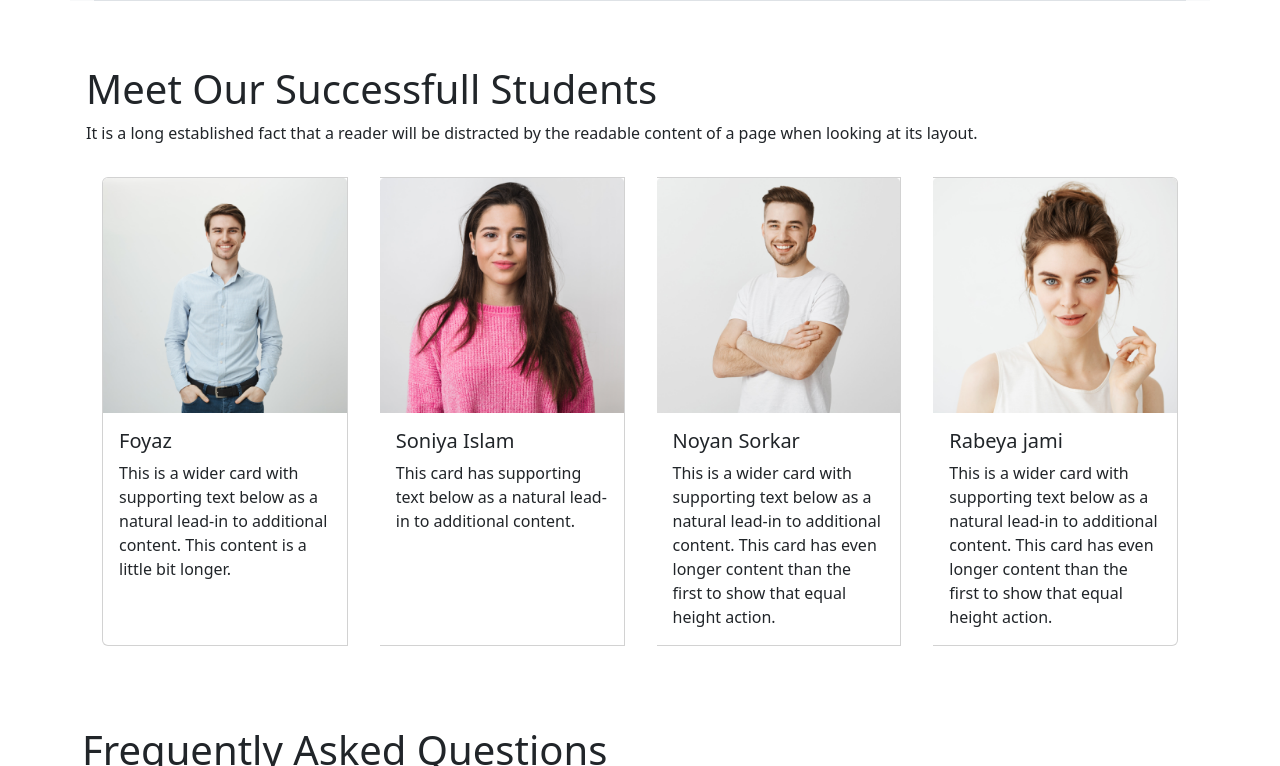
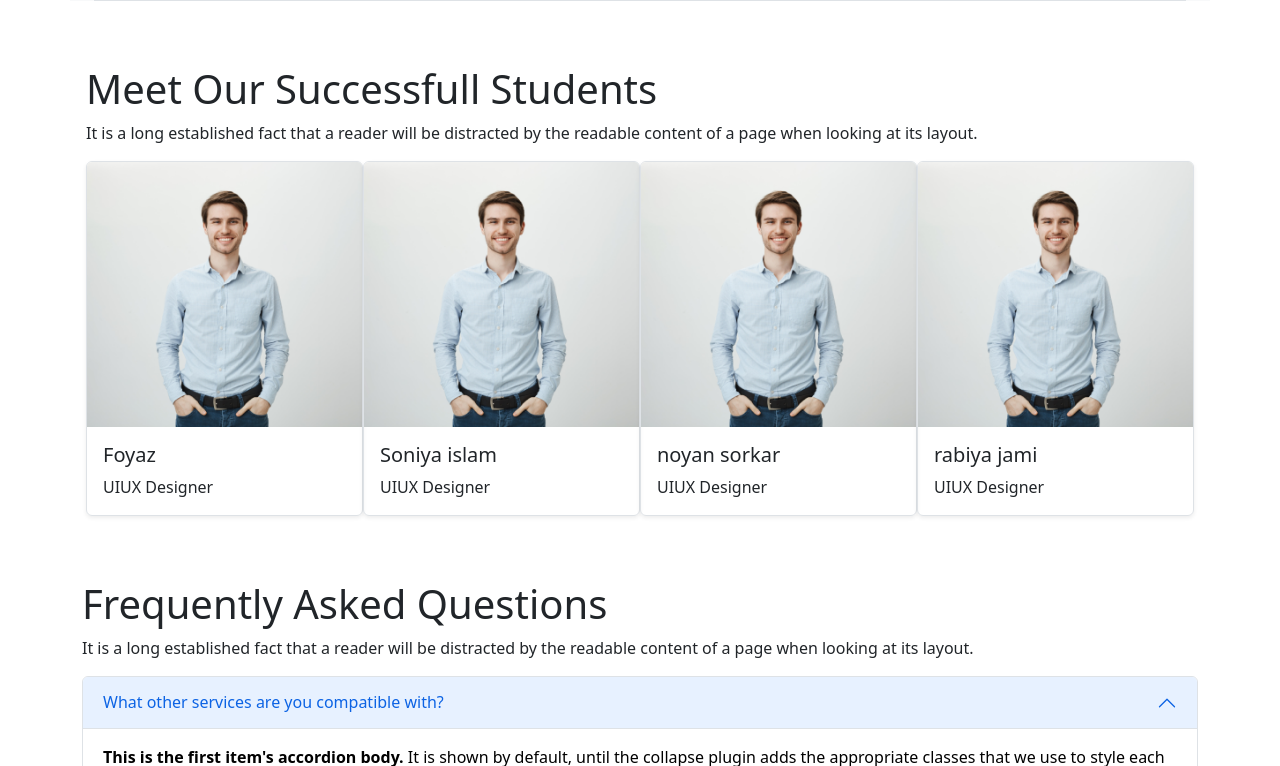
Before and after one commit to akhi780/E-Learning, a plain HTML site: page index.html in a window 1280 px wide. Shown: the part 2034-2800 px from the top of the page. Drawn offline with nearby package versions, Linux system fonts and the light colour scheme.

Commit message:
student meet

```diff
--- a/index.html
+++ b/index.html
@@ -21,7 +21,7 @@
     <header class="container">
         <nav class="navbar navbar-expand-lg fixed-top bg-light">
             <div class="container">
-                <a class="navbar-brand" href="#">Navbar</a>
+                <a class="navbar-brand" href="#">E-Learning</a>
                 <button class="navbar-toggler" type="button" data-bs-toggle="collapse"
                     data-bs-target="#navbarSupportedContent" aria-controls="navbarSupportedContent"
                     aria-expanded="false" aria-label="Toggle navigation">
@@ -59,7 +59,7 @@
         </nav>
  </header>
 
-       <!-- carousel item  -->
+       <!-- carousel item stert  -->
 
        <div id="carouselExampleDark" class="carousel carousel-dark slide carousel-fade container pt-3 mt-5" data-bs-ride="carousel">
         <div class="carousel-inner">
@@ -99,8 +99,9 @@
           </span>
         </button>
       </div>
+      <!-- carousel item end  -->
 
-<!-- --course item--  -->
+<!-- --course item stert--  -->
 
 <section class="course container my-5">
   <h1 class="text-center fs-1 fw-semibold lh-sm">Discover Our Popular <br>Courses</h1>
@@ -176,6 +177,9 @@
       <a href="#" class="btn btn-primary">View All</a>
   </div>
 </section>
+<!----- course item end --- -->
+
+<!-- Ready to join section stert -->
 
 <section class="container mt-5 bg-light">
     <div class="container overflow-hidden text-center">
@@ -190,50 +194,61 @@
 
           </div>
 </section>
+<!-- Ready to join section end  -->
 
-<section class="container mt-5 p-3
-">
+<!-- Students Meet section stert  -->
+
+<section class="container mt-5 p-3">
     <h1>Meet Our Successfull
         Students</h1>
         <p>It is a long established fact that a reader will be distracted by the
             readable content of a page when looking at its layout.</p>
 
             <div class="card-group">
-                <div class="card m-3 col-12 col-lg-6 ">
-                  <img src="images/student/student-1.png" class="card-img-top" alt="...">
-                  <div class="card-body">
-                    <h5 class="card-title">Foyaz </h5>
-                    <p class="card-text">This is a wider card with supporting text below as a natural lead-in to additional content. This content is a little bit longer.</p>
+              <div class="student-card col-12 col-md-6 col-lg-3">
+                <div class="student-item border border-1 rounded shadow-sm">
+                    <img src="images/student/student-1.png" class="w-100" alt="">
+                    <div class="student-info pt-3 pb-0 ps-3">
+                        <h5>Foyaz</h5>
+                        <p>UIUX Designer</p>
+                    </div>
+                </div>
+            </div>
+            <div class="student-card col-12 col-md-6 col-lg-3">
+              <div class="student-item border border-1 rounded shadow-sm">
+                  <img src="images/student/student-1.png" class="w-100" alt="">
+                  <div class="student-info pt-3 pb-0 ps-3">
+                      <h5>Soniya islam</h5>
+                      <p>UIUX Designer</p>
+                  </div>
+              </div>
+          </div>
+          <div class="student-card col-12 col-md-6 col-lg-3">
+            <div class="student-item border border-1 rounded shadow-sm">
+                <img src="images/student/student-1.png" class="w-100" alt="">
+                <div class="student-info pt-3 pb-0 ps-3">
+                    <h5>noyan sorkar</h5>
+                    <p>UIUX Designer</p>
+                </div>
+            </div>
+        </div>
+        <div class="student-card col-12 col-md-6 col-lg-3">
+          <div class="student-item border border-1 rounded shadow-sm">
+              <img src="images/student/student-1.png" class="w-100" alt="">
+              <div class="student-info pt-3 pb-0 ps-3">
+                  <h5>rabiya jami</h5>
+                  <p>UIUX Designer</p>
+              </div>
+          </div>
+      </div>
+      </div>
+</section>
 
-                  </div>
-                </div>
-                <div class="card m-3 col-12 col-lg-6">
-                  <img src="images/student/student-2.png" class="card-img-top" alt="...">
-                  <div class="card-body">
-                    <h5 class="card-title">Soniya Islam</h5>
-                    <p class="card-text">This card has supporting text below as a natural lead-in to additional content.</p>
+<!-- Students Meet section end  -->
 
-                  </div>
-                </div>
-                <div class="card m-3 col-12 col-lg-6">
-                  <img src="images/student/student-3.png" class="card-img-top" alt="...">
-                  <div class="card-body">
-                    <h5 class="card-title">Noyan Sorkar</h5>
-                    <p class="card-text">This is a wider card with supporting text below as a natural lead-in to additional content. This card has even longer content than the first to show that equal height action.</p>
 
-                  </div>
-                </div>
-                <div class="card m-3 col-12 col-lg-6">
-                  <img src="images/student/student-4.png" class="card-img-top" alt="...">
-                  <div class="card-body">
-                    <h5 class="card-title">Rabeya jami</h5>
-                    <p class="card-text">This is a wider card with supporting text below as a natural lead-in to additional content. This card has even longer content than the first to show that equal height action.</p>
+<!-- Asked Questions section stert  -->
 
-                  </div>
-                </div>
-              </div>
-
-</section>
 
 <section class="container mt-5">
     <h1>Frequently Asked Questions</h1>
@@ -292,8 +307,9 @@
             </div>
           </div>
 </section>
+<!-- Asked Questions section end  -->
 
-
+<!-- company img section stert  -->
 
     <section class="container mt-5 lg-sm-noen">
         <div>
@@ -308,8 +324,9 @@
             </div>
         </div>
     </section>
+    <!-- company img section end  -->
 
-<!-- footer item  -->
+<!-- footer item stert  -->
     <footer class="bg-dark mt-5 d-flex justify-content-center h-100px ">
         <div class="small text-white  ">
             <h1 class="d-flex justify-content-center"> Pro Edu</h1>
@@ -335,6 +352,7 @@
 
         </div>
     </footer>
+    <!-- footer item end  -->
 
 
 
```
